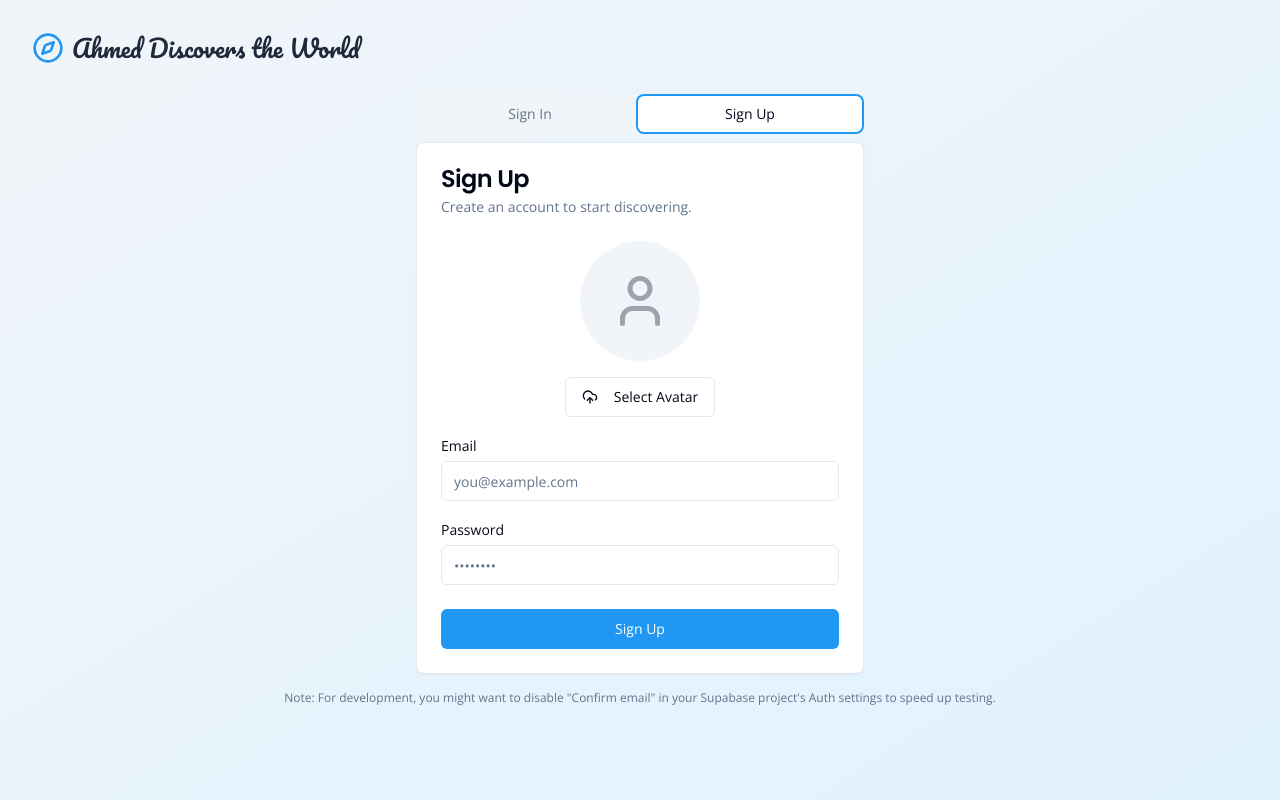
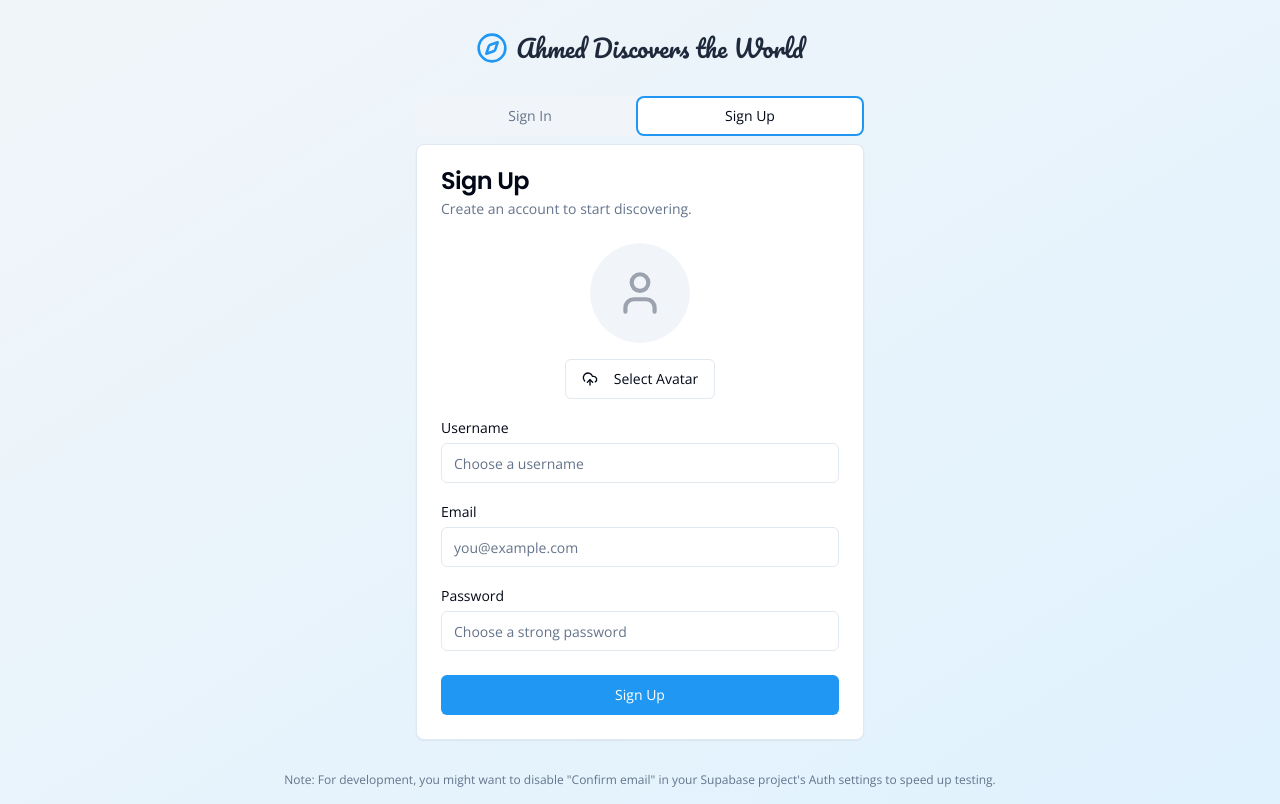
Before and after one commit to 5asul/ahmeds-global-journeys, a React (Vite) app: page /auth in a window 1280 px wide. Both pictures are taken after a click on the tab "Sign Up". Built offline with nearby package versions, Linux system fonts and the light colour scheme.

Commit message:
Apply SQL schema changes

```diff
--- a/src/hooks/useAuth.tsx
+++ b/src/hooks/useAuth.tsx
@@ -1,4 +1,3 @@
-
 import { useState, useEffect, useCallback } from 'react';
 import { supabase } from '@/integrations/supabase/client';
 import { Session, User } from '@supabase/supabase-js';
@@ -7,6 +6,7 @@ import { useNavigate } from 'react-router-dom';
 export interface Profile {
   id: string;
   avatar_url: string | null;
+  username: string | null;
   updated_at: string;
 }
 
@@ -22,7 +22,7 @@ export const useAuth = () => {
     try {
       const { data, error, status } = await supabase
         .from('profiles')
-        .select(`id, avatar_url, updated_at`)
+        .select(`id, avatar_url, username, updated_at`)
         .eq('id', userId)
         .single();
 
--- a/src/integrations/supabase/types.ts
+++ b/src/integrations/supabase/types.ts
@@ -14,16 +14,19 @@ export type Database = {
           avatar_url: string | null
           id: string
           updated_at: string
+          username: string | null
         }
         Insert: {
           avatar_url?: string | null
           id: string
           updated_at?: string
+          username?: string | null
         }
         Update: {
           avatar_url?: string | null
           id?: string
           updated_at?: string
+          username?: string | null
         }
         Relationships: []
       }
--- a/src/pages/AuthPage.tsx
+++ b/src/pages/AuthPage.tsx
@@ -1,4 +1,3 @@
-
 import React, { useState, useEffect } from 'react';
 import { useLocation, useNavigate } from 'react-router-dom';
 import { supabase } from '@/integrations/supabase/client';
@@ -15,10 +14,11 @@ import Logo from '@/components/Logo';
 const AuthPage = () => {
   const [email, setEmail] = useState('');
   const [password, setPassword] = useState('');
-  const [authActionLoading, setAuthActionLoading] = useState(false); // Renamed from 'loading' to avoid conflict
+  const [username, setUsername] = useState(''); // Added username state
+  const [authActionLoading, setAuthActionLoading] = useState(false);
   const [selectedAvatarFile, setSelectedAvatarFile] = useState<File | null>(null);
 
-  const { session, user, loading: authHookLoading } = useAuth(); // Renamed from 'authLoading'
+  const { session, user, loading: authHookLoading } = useAuth();
   const navigate = useNavigate();
   const location = useLocation();
 
@@ -38,41 +38,69 @@ const AuthPage = () => {
 
     try {
       if (mode === 'signup') {
+        // Input validation for username (basic example)
+        if (!username.trim()) {
+          sonnerToast.error("Username is required.");
+          setAuthActionLoading(false);
+          return;
+        }
+        if (username.trim().length < 3) {
+          sonnerToast.error("Username must be at least 3 characters long.");
+          setAuthActionLoading(false);
+          return;
+        }
+
         const { data: { user: newUser }, error } = await supabase.auth.signUp({
           email,
           password,
+          options: {
+            data: {
+              username: username.trim(),
+              // avatar_url will be set by the handle_new_user trigger if passed,
+              // or updated below if an avatar is selected.
+            }
+          }
         });
+
         if (error) throw error;
 
-        let uploadedAvatarPath: string | null = null;
+        // Avatar upload logic (remains largely the same, RLS policies should allow update now)
         if (newUser && selectedAvatarFile) {
-          // Upload avatar if one was selected
+          sonnerToast.info("Uploading avatar...");
           const fileExt = selectedAvatarFile.name.split('.').pop();
-          const fileName = `${newUser.id}-${Math.random()}.${fileExt}`;
-          const filePath = `${fileName}`;
+          // Use a more robust way to generate a unique file name if needed,
+          // but newUser.id should be sufficiently unique.
+          const fileName = `${newUser.id}.${fileExt}`;
+          const filePath = `public/${fileName}`; // Ensure this matches bucket structure if 'public' is a folder
 
-          sonnerToast.info("Uploading avatar...");
           const { error: uploadError } = await supabase.storage
-            .from('avatars')
-            .upload(filePath, selectedAvatarFile);
+            .from('avatars') // Ensure this is the correct bucket name
+            .upload(filePath, selectedAvatarFile, {
+              cacheControl: '3600',
+              upsert: true, // Overwrite if file with same name exists for this user
+            });
 
           if (uploadError) {
+            // Log specific Supabase storage error
+            console.error("Supabase storage upload error:", uploadError);
             throw new Error(`Avatar upload failed: ${uploadError.message}`);
           }
-          uploadedAvatarPath = filePath;
           sonnerToast.success("Avatar uploaded!");
 
           // Update profile with avatar_url (path)
+          // The handle_new_user trigger might have already created the profile.
+          // This update ensures avatar_url is set if an avatar was uploaded.
           const { error: profileError } = await supabase
             .from('profiles')
-            .update({ avatar_url: uploadedAvatarPath })
+            .update({ avatar_url: filePath }) // Store the path
             .eq('id', newUser.id);
+
           if (profileError) {
-             throw new Error(`Profile update failed: ${profileError.message}`);
+             console.error("Supabase profile update error:", profileError);
+             throw new Error(`Profile update for avatar failed: ${profileError.message}`);
           }
         }
         sonnerToast.success("Sign up successful!", { description: "Please check your email to verify your account." });
-        // onAuthStateChange in useAuth will handle navigation or state update
       } else { // signin
         const { error } = await supabase.auth.signInWithPassword({
           email,
@@ -80,7 +108,6 @@ const AuthPage = () => {
         });
         if (error) throw error;
         sonnerToast.success("Sign in successful!");
-        // onAuthStateChange in useAuth will handle navigation or state update
       }
     } catch (error: any) {
       console.error(`${mode} error:`, error);
@@ -101,10 +128,8 @@ const AuthPage = () => {
   }
 
   return (
-    <div className="min-h-screen flex flex-col items-center justify-center bg-gradient-to-br from-slate-100 to-sky-100 p-4">
-      <div className="absolute top-8 left-8">
-        <Logo />
-      </div>
+    <div className="min-h-screen flex flex-col items-center justify-center bg-gradient-to-br from-slate-100 to-sky-100 p-4 pt-16 sm:pt-8 space-y-6 sm:space-y-8"> {/* Added pt and space-y */}
+      <Logo /> {/* Logo moved here, will be centered by parent's items-center */}
       <Tabs value={mode} onValueChange={(value) => setMode(value as 'signin' | 'signup')} className="w-full max-w-md">
         <TabsList className="grid w-full grid-cols-2">
           <TabsTrigger value="signin">Sign In</TabsTrigger>
@@ -129,7 +154,7 @@ const AuthPage = () => {
               </CardContent>
               <CardFooter>
                 <Button type="submit" className="w-full btn-primary-custom" disabled={authActionLoading}>
-                  {authActionLoading ? 'Signing In...' : 'Sign In'}
+                  {authActionLoading && mode === 'signin' ? 'Signing In...' : 'Sign In'}
                 </Button>
               </CardFooter>
             </form>
@@ -146,28 +171,31 @@ const AuthPage = () => {
                 <AvatarUpload
                   initialAvatarUrl={null}
                   onFileSelected={handleAvatarFileSelected}
-                  size={120}
-                  // userId is intentionally not passed for signup mode before user creation
+                  size={100} // Slightly smaller for better fit
                 />
+                <div className="space-y-1">
+                  <Label htmlFor="username-signup">Username</Label> {/* Added Username Input */}
+                  <Input id="username-signup" type="text" placeholder="Choose a username" value={username} onChange={(e) => setUsername(e.target.value)} required />
+                </div>
                 <div className="space-y-1">
                   <Label htmlFor="email-signup">Email</Label>
                   <Input id="email-signup" type="email" placeholder="you@example.com" value={email} onChange={(e) => setEmail(e.target.value)} required />
                 </div>
                 <div className="space-y-1">
                   <Label htmlFor="password-signup">Password</Label>
-                  <Input id="password-signup" type="password" placeholder="••••••••" value={password} onChange={(e) => setPassword(e.target.value)} required />
+                  <Input id="password-signup" type="password" placeholder="Choose a strong password" value={password} onChange={(e) => setPassword(e.target.value)} required />
                 </div>
               </CardContent>
               <CardFooter>
                 <Button type="submit" className="w-full btn-primary-custom" disabled={authActionLoading}>
-                  {authActionLoading ? 'Signing Up...' : 'Sign Up'}
+                  {authActionLoading && mode === 'signup' ? 'Signing Up...' : 'Sign Up'}
                 </Button>
               </CardFooter>
             </form>
           </Card>
         </TabsContent>
       </Tabs>
-       <p className="mt-4 text-xs text-slate-500">
+       <p className="mt-4 text-xs text-slate-500 text-center"> {/* Added text-center */}
         Note: For development, you might want to disable "Confirm email" in your Supabase project's Auth settings to speed up testing.
       </p>
     </div>
```
